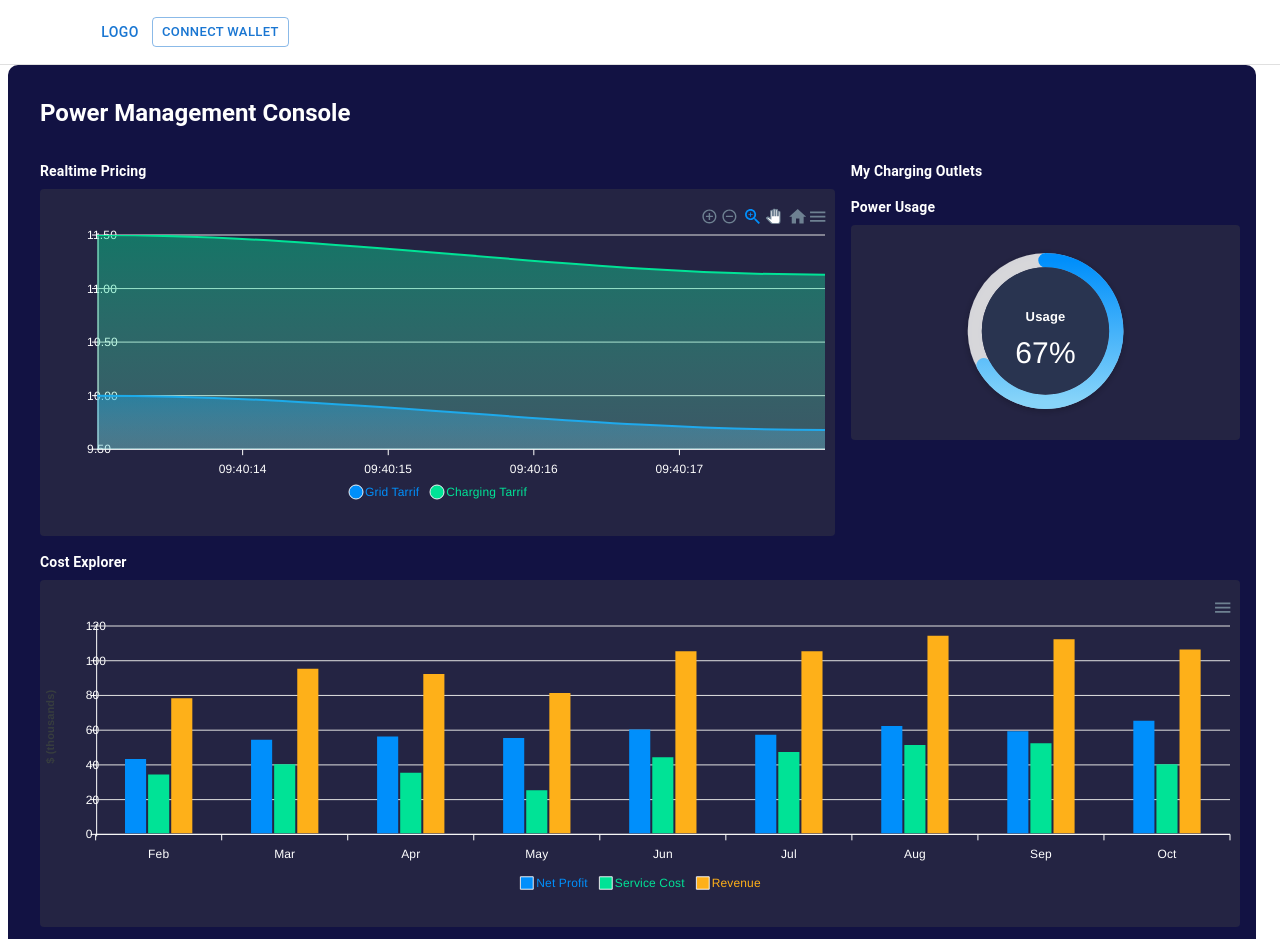
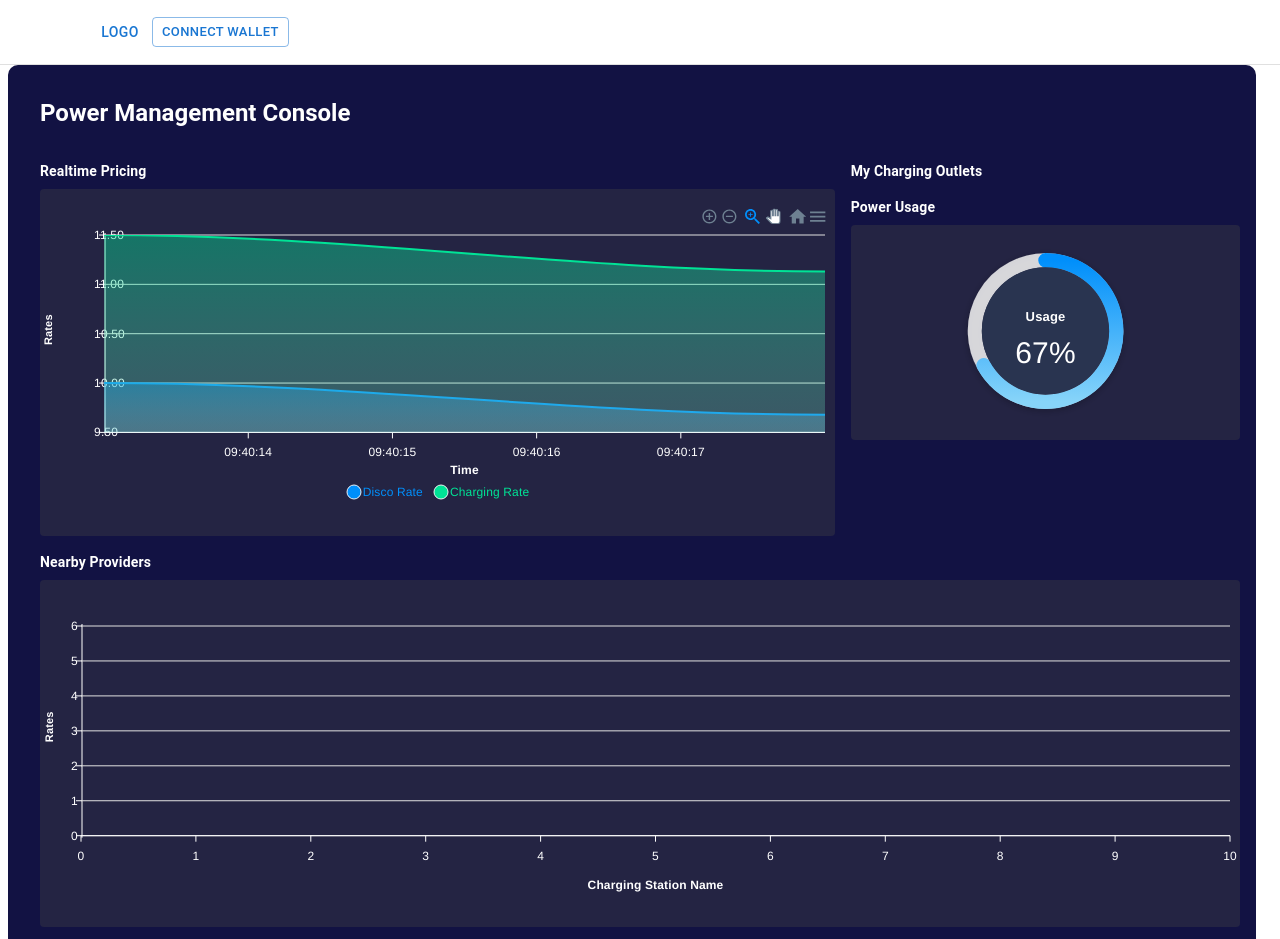
Before and after one commit to prakhar1144/major-project-frontend, a React (Create React App) app: page /provider-dashboard in a window 1280 px wide. Shown: the top 939 px of the page. Built offline with nearby package versions, Linux system fonts and the light colour scheme.

Commit message:
Provide dash competitor added

```diff
--- a/src/Context/SmartContract.js
+++ b/src/Context/SmartContract.js
@@ -113,12 +113,13 @@ const SmartContractProvider = ({ children }) => {
         // alert('Connect Your Wallet');
       } else {
         setIsLoading(true);
-        const MetamaskProvider = getMetamaskProvider();
-        const signer = MetamaskProvider.getSigner();
-        const contract = new ethers.Contract(ContractAddress, ContractABI, signer);
-        providerListener(contract);
-        await contract.addProvider(currentAccount, _rate, _location, _availableChargingPorts);
-        setIsProviderConfirmed(true);
+        // const MetamaskProvider = getMetamaskProvider();
+        // const signer = MetamaskProvider.getSigner();
+        // const contract = new ethers.Contract(ContractAddress, ContractABI, signer);
+        // providerListener(contract);
+        // await contract.addProvider(currentAccount, _rate, _location, _availableChargingPorts);
+        // setIsProviderConfirmed(true);
+        console.log('okay');
       }
     } catch (error) {
       console.log(error);
--- a/src/Pages/CustomerDashboard.jsx
+++ b/src/Pages/CustomerDashboard.jsx
@@ -311,7 +311,7 @@ export default function CustomerDashboard() {
   useEffect(() => {
     const fun = async () => {
       // const data = await getConsumerData();
-      // console.log(data);
+      // // console.log(data);
       // console.log(BigNumber.from(data.consumed).toString());
     };
     if (currentAccount) fun();
--- a/src/Pages/ProviderDashboard.jsx
+++ b/src/Pages/ProviderDashboard.jsx
@@ -3,6 +3,7 @@ import { BigNumber, ethers } from 'ethers';
 import React, { useEffect, useState } from 'react';
 import { SmartContractContext } from '../Context/SmartContract';
 import ReactApexChart from 'react-apexcharts';
+import axios from 'axios';
 
 const ProviderCard = (props) => {
   const { providerInfo, rate } = props;
@@ -20,7 +21,7 @@ const ProviderCard = (props) => {
       >
         <CardContent>
           <Typography variant="body2">
-            <strong>Rate: </strong>$ {rate}
+            <strong>Rate: </strong>₹ {rate}
             {/* (ethers.utils.formatEther(providerInfo.rate) * 1000000000000000000).toFixed(2) */}
           </Typography>
           <Typography variant="body2">
@@ -45,25 +46,14 @@ export default function ProviderDashboard() {
   const { currentAccount, getProviderData } = React.useContext(SmartContractContext);
 
   const [providerInfo, setProviderInfo] = useState(null);
-
-  useEffect(() => {
-    const fun = async () => {
-      const data = await getProviderData();
-      console.log(data);
-      setProviderInfo(data);
-      // console.log(BigNumber.from(data.consumed).toString());
-    };
-    if (currentAccount) fun();
-  }, [currentAccount]);
-
   const [chartData, setChartData] = useState({
     series: [
       {
-        name: 'Grid Tarrif',
+        name: 'Disco Rate',
         data: [10]
       },
       {
-        name: 'Charging Tarrif',
+        name: 'Charging Rate',
         data: [11.5]
       }
     ],
@@ -86,6 +76,12 @@ export default function ProviderDashboard() {
         }
       },
       xaxis: {
+        title: {
+          text: 'Time',
+          style: {
+            color: 'white'
+          }
+        },
         type: 'datetime',
         categories: [],
         labels: {
@@ -122,6 +118,12 @@ export default function ProviderDashboard() {
         }
       },
       yaxis: {
+        title: {
+          text: 'Rates',
+          style: {
+            color: 'white'
+          }
+        },
         labels: {
           show: true,
           align: 'right',
@@ -165,6 +167,11 @@ export default function ProviderDashboard() {
       tooltip: {
         x: {
           format: 'dd/MM/yy HH:mm'
+        },
+        y: {
+          formatter(val) {
+            return `₹ ${val.toFixed(2)} / KWh`;
+          }
         }
       }
     }
@@ -222,19 +229,11 @@ export default function ProviderDashboard() {
       labels: ['Usage']
     }
   });
-  const [costChart, setCostChart] = useState({
+  const [comptChart, setComptChart] = useState({
     series: [
       {
-        name: 'Net Profit',
-        data: [44, 55, 57, 56, 61, 58, 63, 60, 66]
-      },
-      {
-        name: 'Service Cost',
-        data: [35, 41, 36, 26, 45, 48, 52, 53, 41]
-      },
-      {
-        name: 'Revenue',
-        data: [79, 96, 93, 82, 106, 106, 115, 113, 107]
+        name: 'Charging Rate',
+        data: []
       }
     ],
     options: {
@@ -264,7 +263,13 @@ export default function ProviderDashboard() {
         }
       },
       xaxis: {
-        categories: ['Feb', 'Mar', 'Apr', 'May', 'Jun', 'Jul', 'Aug', 'Sep', 'Oct'],
+        title: {
+          text: 'Charging Station Name',
+          style: {
+            color: 'white'
+          }
+        },
+        categories: [],
         labels: {
           show: true,
           hideOverlappingLabels: true,
@@ -300,7 +305,10 @@ export default function ProviderDashboard() {
       },
       yaxis: {
         title: {
-          text: '$ (thousands)'
+          text: 'Rates',
+          style: {
+            color: 'white'
+          }
         },
         labels: {
           show: true,
@@ -348,20 +356,71 @@ export default function ProviderDashboard() {
       tooltip: {
         y: {
           formatter(val) {
-            return `$ ${val} thousands`;
+            return `₹ ${val.toFixed(2)} / KWh`;
           }
         }
       }
     }
   });
 
+  const getNearbyData = async () => {
+    const url =
+      'https://sheets.googleapis.com/v4/spreadsheets/1Wy-y0_h53ioFGRyv_1bu87dotUOOkRenBrM5Re4MuAY/values/A:G?key=AIzaSyBWkq8DAo4pLZWIGCyGVvZFfTArgf7FbVQ';
+    try {
+      const result = await axios.get(url);
+
+      const tempRows = result.data.values.map((item, index) => {
+        if (index > 0) {
+          return { name: item[0].split(',')[0], margin: item[6] };
+        }
+        return {};
+      });
+      // console.log(rows)
+      return tempRows.slice(1);
+    } catch (error) {
+      console.log(error);
+      return [];
+    }
+  };
+
+  useEffect(() => {
+    const fun = async () => {
+      const data = await getProviderData();
+      setProviderInfo(data);
+      // console.log(data);
+      const nearbyData = await getNearbyData();
+      const comptSeries = [
+        {
+          name: 'Charging Rate',
+          data: nearbyData.map((item) =>
+            ((1 + item.margin / 100.0) * chartData.series[0].data[chartData.series[0].data.length - 1]).toFixed(2)
+          )
+        }
+      ];
+      const comptCategory = nearbyData.map((item) => item.name);
+
+      setComptChart({
+        ...comptChart,
+        series: comptSeries,
+        options: {
+          ...comptChart.options,
+          xaxis: {
+            ...comptChart.options.xaxis,
+            categories: comptCategory
+          }
+        }
+      });
+    };
+    if (currentAccount) fun();
+  }, [currentAccount]);
+
   let oldSeries = [
     {
-      name: 'Grid Tarrif',
+      name: 'Disco Rate',
       data: [10]
     },
     {
-      name: 'Charging Tarrif',
+      name: 'Charging Rate',
       data: [11.5]
     }
   ];
@@ -371,11 +430,11 @@ export default function ProviderDashboard() {
       const val = (Math.random() * 4 + 8).toFixed(2);
       const newSeries = [
         {
-          name: 'Grid Tarrif',
+          name: 'Disco Rate',
           data: [...oldSeries[0].data, val]
         },
         {
-          name: 'Charging Tarrif',
+          name: 'Charging Rate',
           data: [...oldSeries[1].data, (val * 1.15).toFixed(2)]
         }
       ];
@@ -397,9 +456,10 @@ export default function ProviderDashboard() {
 
     return () => clearInterval(interval);
   }, []);
+
   // console.log(chartData);
   return (
-    <Container sx={{ paddingTop: 2 }} maxWidth="xl">
+    <Container sx={{ paddingTop: 2 }} maxWidth="xxl">
       <Grid container sx={{ backgroundColor: '#121243', borderRadius: '10px', p: 2, color: 'white' }} spacing={2}>
         <Grid item xs={12}>
           <Typography sx={{ textAlign: 'left', fontWeight: 'bold', pb: 2 }} variant="h5">
@@ -430,10 +490,10 @@ export default function ProviderDashboard() {
         </Grid>
         <Grid item xs={12}>
           <Typography variant="body2" fontWeight={600} pb={1}>
-            Cost Explorer
+            Nearby Providers
           </Typography>
           <Box component={Paper} bgcolor="#242443" elevation={0} mb={1} py={2}>
-            <ReactApexChart options={costChart.options} series={costChart.series} type="bar" height={300} />
+            <ReactApexChart options={comptChart.options} series={comptChart.series} type="bar" height={300} />
           </Box>
         </Grid>
       </Grid>
```
